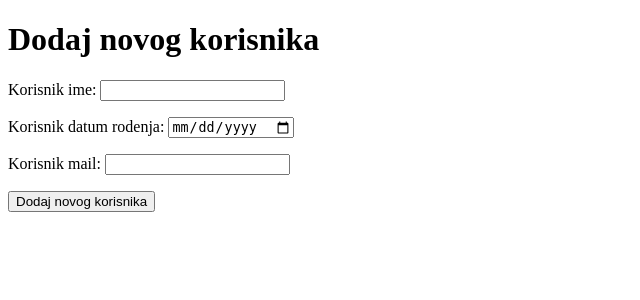
After one commit to roko212/pzw_zavrsni_bacic, a Django app: page /dodaj-korisnika/ in a window 1280 px wide. The commit adds this page. Shown: the top 300 px of the page, without its empty margins (0-640 px from the left). Run offline with Django 3.2, Linux system fonts and the light colour scheme.

Commit message:
Implementiran CRUD

```diff
--- a/moja_stranica/gymsite/main/factories.py
+++ b/moja_stranica/gymsite/main/factories.py
@@ -10,7 +10,6 @@ class KorisnikFactory(DjangoModelFactory):
 
     korisnik_ime = factory.Faker("first_name")
     korisnik_datum_rodenja = factory.Faker("date_of_birth")
-    korisnik_id = factory.Faker("random_int")
     korisnik_mail = factory.Faker("email")
 
 class TrenerFactory(DjangoModelFactory):
@@ -18,7 +17,6 @@ class TrenerFactory(DjangoModelFactory):
         model = Trener
 
     trener_ime = factory.Faker("first_name")
-    trener_id = factory.Faker("random_int")
 
 class TreningFactory(DjangoModelFactory):
     class Meta:
--- /dev/null
+++ b/moja_stranica/gymsite/main/forms.py
@@ -0,0 +1,10 @@
+from django import forms
+from .models import *
+
+class KorisnikForm(forms.ModelForm):
+    class Meta:
+        model = Korisnik
+        fields = ['korisnik_ime', 'korisnik_datum_rodenja', 'korisnik_mail']
+        widgets = {
+            'korisnik_datum_rodenja': forms.DateInput(attrs={'type': 'date'})
+        }
--- a/moja_stranica/gymsite/main/models.py
+++ b/moja_stranica/gymsite/main/models.py
@@ -6,7 +6,6 @@ from django.utils import timezone
 class Korisnik(models.Model):
     korisnik_ime = models.CharField(max_length=50)
     korisnik_datum_rodenja = models.DateField()
-    korisnik_id = models.CharField(max_length=10)
     korisnik_mail = models.EmailField()
 
     def __str__(self):
@@ -14,7 +13,6 @@ class Korisnik(models.Model):
 
 class Trener(models.Model):
     trener_ime = models.CharField(max_length=50)
-    trener_id = models.CharField(max_length=10)
 
     def __str__(self):
         return self.trener_ime
--- /dev/null
+++ b/moja_stranica/gymsite/main/templates/dodaj_korisnika.html
@@ -0,0 +1,14 @@
+<!DOCTYPE html>
+<html>
+<head>
+    <title>Dodaj novog korisnika</title>
+</head>
+<body>
+    <h1>Dodaj novog korisnika</h1>
+    <form method="post">
+        {% csrf_token %}
+        {{ form.as_p }}
+        <button type="submit">Dodaj novog korisnika</button>
+    </form>
+</body>
+</html>
--- a/moja_stranica/gymsite/main/templates/registration/login.html
+++ b/moja_stranica/gymsite/main/templates/registration/login.html
@@ -30,3 +30,5 @@
     <input type="submit" value="login" />
     <input type="hidden" name="next" value="{{ next }}" />
 </form>
+
+<button onclick="history.back()">Nazad</button>
--- a/moja_stranica/gymsite/main/templates/treneri.html
+++ b/moja_stranica/gymsite/main/templates/treneri.html
@@ -1,9 +1,12 @@
+<head>
+    <title>Lista trenera</title>
+</head>
+
 <ul>
     <h2>Treneri</h2>
     {% for t in treneri %}
     <li>
         Ime: {{t.trener_ime}}<br>
-        Id: {{t.trener_id}}<br>
     </li>
     {% empty %}
         <li>Nema registriranih trenera.</li>
--- a/moja_stranica/gymsite/main/templates/treninzi.html
+++ b/moja_stranica/gymsite/main/templates/treninzi.html
@@ -1,3 +1,7 @@
+<head>
+    <title>Treninzi</title>
+</head>
+
 <ul>
     <h2>Treninzi</h2>
     {% for t in treninzi %}
--- a/moja_stranica/gymsite/main/urls.py
+++ b/moja_stranica/gymsite/main/urls.py
@@ -8,5 +8,8 @@ urlpatterns = [
     path('register/', views.register, name='register'),
     path('treneri/', views.svi_treneri, name='treneri'),
     path('korisnici/', views.svi_korisnici, name='korisnici'),
-    path('treninzi/', views.svi_treninzi, name='treninzi')
+    path('treninzi/', views.svi_treninzi, name='treninzi'),
+    path('dodaj-korisnika/', views.KorisnikCreateView.as_view(), name='dodaj_korisnika'),
+    path('obrisi-korisnika/<int:pk>/', views.KorisnikDeleteView.as_view(), name='obrisi_korisnika'),
+    path('update-korisnika/<int:pk>/', views.KorisnikUpdateView.as_view(), name='update_korisnika'),
 ]
--- a/moja_stranica/gymsite/main/views.py
+++ b/moja_stranica/gymsite/main/views.py
@@ -3,6 +3,10 @@ from django.http import HttpResponse
 from django.contrib.auth.forms import UserCreationForm
 from django.contrib.auth import authenticate, login
 from main.models import Trener, Korisnik, Trening
+
+from django.views.generic.edit import CreateView, DeleteView, UpdateView
+from django.urls import reverse_lazy
+from .forms import KorisnikForm
 
 # Create your views here.
 def homepage(request):
@@ -52,3 +56,25 @@ def svi_treninzi(request):
     context = {'treninzi': treninzi}
 
     return render(request, 'treninzi.html', context=context)
+
+class KorisnikCreateView(CreateView):
+    model = Korisnik
+    form_class = KorisnikForm
+    template_name = 'dodaj_korisnika.html'
+    success_url = reverse_lazy('main:korisnici')
+
+class KorisnikDeleteView(DeleteView):
+    model = Korisnik
+    template_name = 'delete_korisnik.html'
+    success_url = reverse_lazy('main:korisnici')
+
+    def get_context_data(self, **kwargs):
+        context = super().get_context_data(**kwargs)
+        context['korisnik']=self.get_object()
+        return context
+
+class KorisnikUpdateView(UpdateView):
+    model = Korisnik
+    form_class = KorisnikForm
+    template_name = 'update_korisnik.html'
+    success_url = reverse_lazy('main:korisnici')
```
Also changed, not shown: moja_stranica/gymsite/main/templates/delete_korisnik.html (added, +14 -0 lines), moja_stranica/gymsite/main/templates/korisnici.html (+10 -1 lines), moja_stranica/gymsite/main/templates/update_korisnik.html (added, +14 -0 lines), moja_stranica/gymsite/db.sqlite3, moja_stranica/gymsite/main/migrations/0004_remove_korisnik_korisnik_id_remove_trener_trener_id.py (added).
